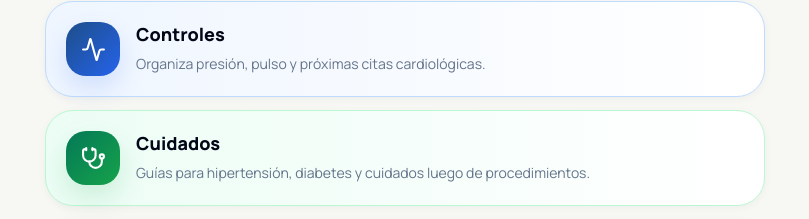
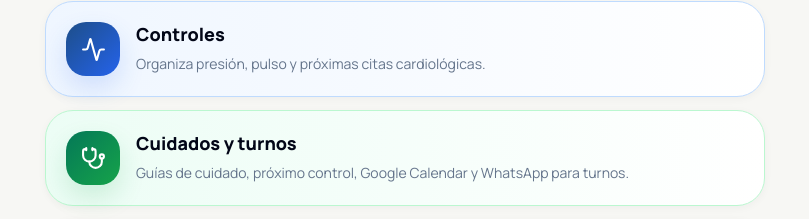
Before and after one commit to drgiancarlomr-glitch/cardiomr-app, a React (Vite) app: page / in a window 1280 px wide. Shown: the part 839-1058 px from the top of the page, without its empty margins (235-1044 px from the left). Built offline with nearby package versions, Linux system fonts and the light colour scheme.

Commit message:
Clarify care section includes appointments

```diff
--- a/src/App.jsx
+++ b/src/App.jsx
@@ -40,8 +40,8 @@ const sections = [
   },
   {
     id: 'care',
-    title: 'Cuidados',
-    text: 'Guías para hipertensión, diabetes y cuidados luego de procedimientos.',
+    title: 'Cuidados y turnos',
+    text: 'Guías de cuidado, próximo control, Google Calendar y WhatsApp para turnos.',
     icon: Stethoscope,
     tone: 'care',
   },
```
